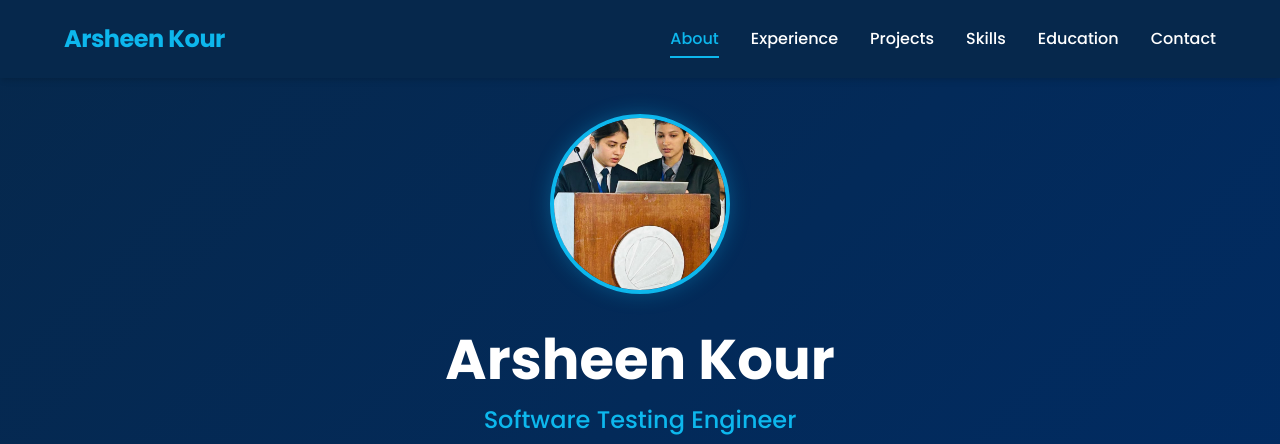
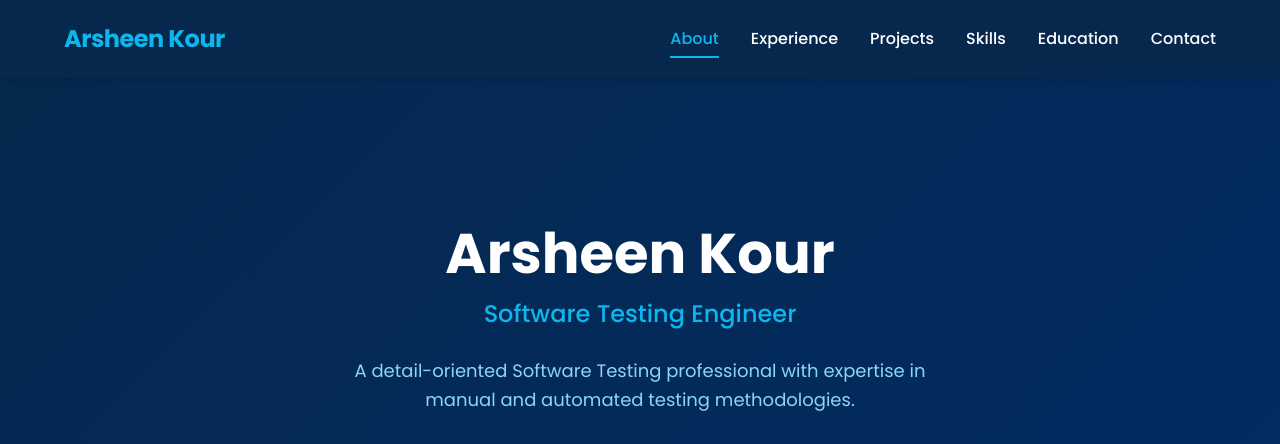
Before and after one commit to arsheenkour/myportal, a plain HTML site: page index.html in a window 1280 px wide. Shown: the top 444 px of the page. Drawn offline with Linux system fonts and the light colour scheme.

Commit message:
Remove profile image from hero section

```diff
--- a/index.html
+++ b/index.html
@@ -34,9 +34,6 @@
     <section class="hero" id="about">
         <div class="container">
             <div class="hero-content">
-                <div class="hero-image">
-                    <img src="images/arsheen-stage2.png" alt="Arsheen Kour" class="profile-image">
-                </div>
                 <h1>Arsheen Kour</h1>
                 <h2>Software Testing Engineer</h2>
                 <p>A detail-oriented Software Testing professional with expertise in manual and automated testing methodologies.</p>
```
